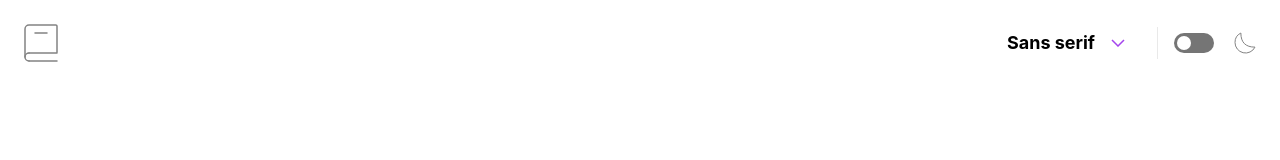
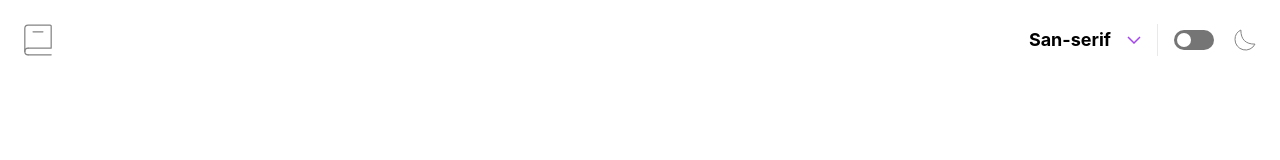
Before and after one commit to gigakhrz/Dictionary-web-app, a React (Vite) app: page / in a window 1280 px wide. Shown: the top 160 px of the page. Built offline with nearby package versions, Linux system fonts and the light colour scheme.

Commit message:
I add a font menu and a function that changes the font

```diff
--- a/src/App.tsx
+++ b/src/App.tsx
@@ -3,13 +3,26 @@ import Header from "./components/headet";
 
 function App(): JSX.Element {
   const [check, setCheck] = useState<boolean>(true);
+  const [switchFont, setSwitchFont] = useState<number>(1);
+
   return (
     <div
-      className={`flex flex-col gap-6 w-full min-h-screen px-6 pt-6 pb-[63px] ${
+      className={`${
+        switchFont === 1
+          ? "font-inter"
+          : switchFont === 2
+          ? "font-lora"
+          : "font-mono"
+      } flex flex-col gap-6 w-full min-h-screen px-6 pt-6 pb-[63px] ${
         check ? "bg-white" : "bg-[#050505] "
       }`}
     >
-      <Header check={check} setCheck={setCheck} />
+      <Header
+        check={check}
+        setCheck={setCheck}
+        switchFont={switchFont}
+        setSwitchFont={setSwitchFont}
+      />
     </div>
   );
 }
--- a/src/components/FontList.tsx
+++ b/src/components/FontList.tsx
@@ -2,21 +2,73 @@ import arrowDown from "../assets/icon-arrow-down.svg";
 
 interface fontListPtops {
   check: boolean;
+  chooseFont: boolean;
+  setChooseFont: (chooseFont: boolean) => void;
+  switchFont: number;
+  setSwitchFont(switchFont: number): void;
 }
-const FontList = ({ check }: fontListPtops): JSX.Element => {
+const FontList = ({
+  check,
+  chooseFont,
+  setChooseFont,
+  switchFont,
+  setSwitchFont,
+}: fontListPtops): JSX.Element => {
+  const showHide = (): void => {
+    setChooseFont(!chooseFont);
+  };
   return (
-    <div className="flex gap-[16px] items-center">
+    <div onClick={showHide} className="flex gap-[16px] items-center relative">
       <h5
         className={` font-bold text-[18px] leading-6 ${
           check ? "text-[2D2D2D]" : "text-white"
         }`}
       >
-        Sans serif
+        {switchFont === 1 ? "San-serif" : switchFont === 2 ? "Serif" : "Mono"}
       </h5>
 
       <img src={arrowDown} alt="Arrow down" />
 
-      <div></div>
+      <div
+        className={` ${
+          chooseFont ? "flex" : "hidden"
+        } flex-col items-start p-6 gap-[16px] w-[183px] h-[152px] rounded-[16px] ${
+          check ? "shadow-colorwhite" : "shadow-colorblack"
+        } absolute right-0 top-[40px]`}
+      >
+        <h5
+          onClick={() => {
+            setSwitchFont(1);
+          }}
+          className={` font-bold text-[18px] leading-6 ${
+            check ? "text-[2D2D2D]" : "text-white"
+          }`}
+        >
+          Sans serif
+        </h5>
+
+        <h5
+          onClick={() => {
+            setSwitchFont(2);
+          }}
+          className={` font-bold text-[18px] leading-6 ${
+            check ? "text-[2D2D2D]" : "text-white"
+          }`}
+        >
+          Serif
+        </h5>
+
+        <h5
+          onClick={() => {
+            setSwitchFont(3);
+          }}
+          className={` font-bold text-[18px] leading-6 ${
+            check ? "text-[2D2D2D]" : "text-white"
+          }`}
+        >
+          Mono
+        </h5>
+      </div>
     </div>
   );
 };
--- a/src/components/headet.tsx
+++ b/src/components/headet.tsx
@@ -5,22 +5,33 @@ import { useState } from "react";
 interface headerProps {
   check: boolean;
   setCheck: (check: boolean) => void;
+  switchFont: number;
+  setSwitchFont(switchFont: number): void;
 }
 
-const Header = ({ check, setCheck }: headerProps): JSX.Element => {
+const Header = ({
+  check,
+  setCheck,
+  switchFont,
+  setSwitchFont,
+}: headerProps): JSX.Element => {
   const chnageColor = (): void => {
     setCheck(!check);
   };
   const [chooseFont, setChooseFont] = useState<boolean>(false);
-  const showHide = (): void => {
-    setChooseFont(!chooseFont);
-  };
+
   return (
     <div className="w-full flex justify-between items-center">
-      <img src={logoImg} alt=" logo " />
+      <img className="w-[28px] h-[32px]" src={logoImg} alt=" logo " />
 
       <div className="flex gap-[16px]">
-        <FontList check={check} />
+        <FontList
+          check={check}
+          chooseFont={chooseFont}
+          setChooseFont={setChooseFont}
+          switchFont={switchFont}
+          setSwitchFont={setSwitchFont}
+        />
 
         <hr className=" border-none w-[1px] h-[32px] bg-[#E9E9E9]" />
 
--- a/src/index.css
+++ b/src/index.css
@@ -8,7 +8,6 @@
 
 * {
   box-sizing: border-box;
-  font-family: "Lora", "Inconsolata", "Inter";
   margin: 0;
   padding: 0;
 }
--- a/tailwind.config.js
+++ b/tailwind.config.js
@@ -2,7 +2,16 @@
 export default {
   content: ["./index.html", "./src/**/*.{js,ts,jsx,tsx}"],
   theme: {
-    extend: {},
+    boxShadow: {
+      colorwhite: "0px 5px 30px rgba(0, 0, 0, 0.1)",
+      colorblack: "0px 5px 30px #A445ED",
+    },
+
+    fontFamily: {
+      inter: ['"Inter"', "sans-serif"],
+      lora: ['"Lora"', "serif"],
+      mono: ['"Inconsolata"', "monospace"],
+    },
   },
   plugins: [],
 };
```
